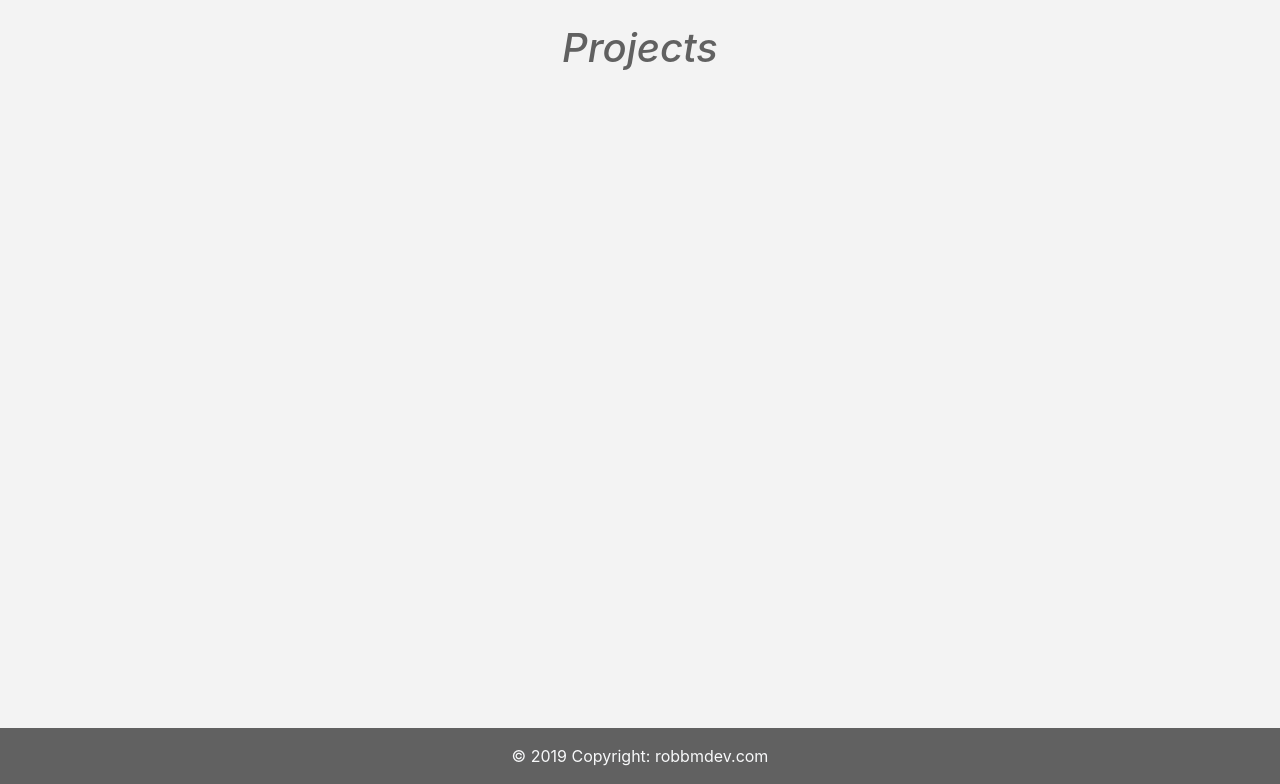
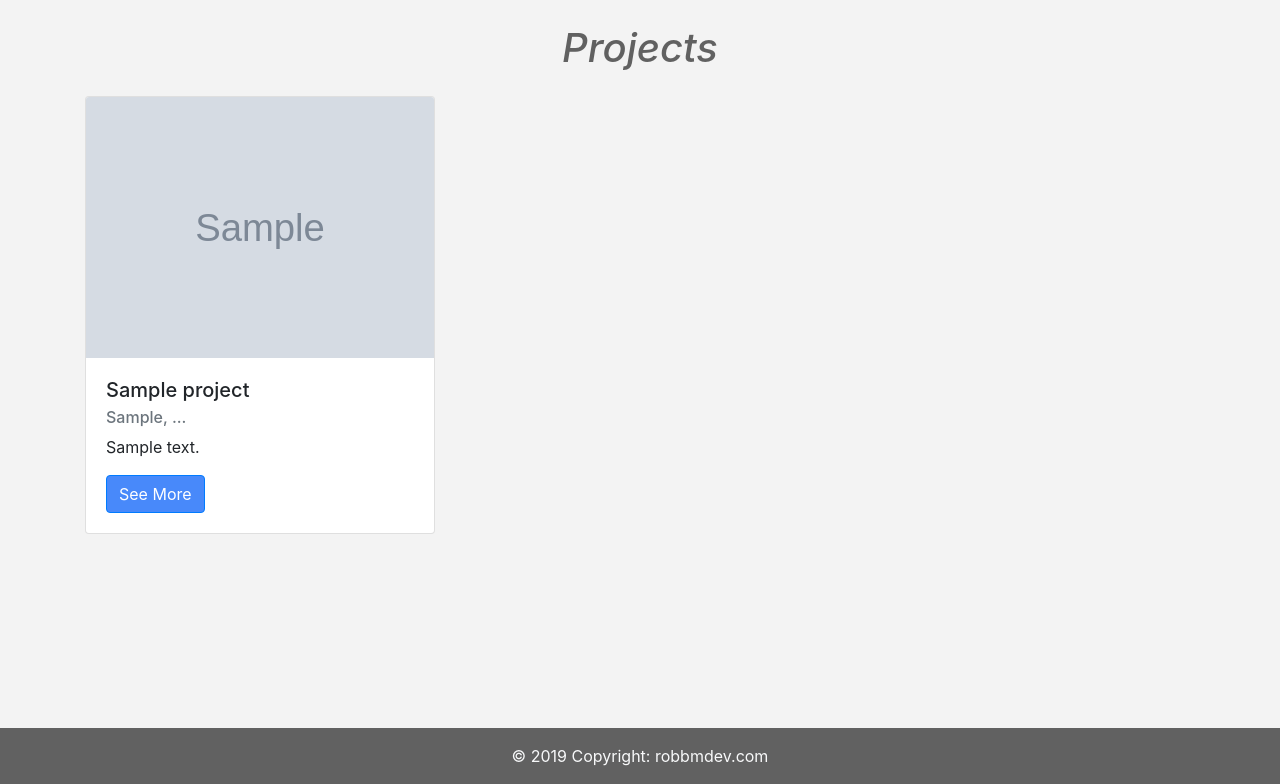
Before and after one commit to dancingCamel/Portfolio, a Flask app: page / in a window 1280 px wide. Shown: the part 464-1248 px from the top of the page. Run offline with Flask 2, Linux system fonts and the light colour scheme; tables that the repository leaves empty hold one stand-in row (values such as "Sample post"); grey boxes marked "Sample" are stand-in pictures; some libraries are stand-ins or nearby versions.

Commit message:
fetch json from /projects then make card and modal template(in progress)

```diff
--- a/static/scripts/app.js
+++ b/static/scripts/app.js
@@ -1,23 +1,112 @@
-var projects = [];
+function makeCard(uniqueId, project) {
+	// split tags into array and select only the first 3 for the card
+	var cardTags = [];
+	if (project['tags'].length > 3) {
+		for (var i = 0; i < 3; i++) {
+			cardTags.push(project['tags'][i]);
+		}
+	}
+	else {
+		cardTags = project['tags'];
+	}
+	cardTags.push('...');
+	cardTags = cardTags.join(', ');
 
-function getProjectJson() {
-	$.ajax({
-		url      : '/projects',
-		dataType : 'json',
-		success  : function(result) {
-			var results = result.projects;
+	return (
+		`<div class="col mb-4">
+		<div class="card h-100">
+			<img src="` +
+		project['thumb'] +
+		`" class="card-img-top">
+			<div class="card-body">
+				<h5 class="card-title">` +
+		project['title'] +
+		`</h5>
+				<h6 class="card-subtitle mb-2 text-muted">` +
+		cardTags +
+		`</h6>
+				<p class="card-text">` +
+		project['description'] +
+		`</p>
+				<button type="button" class="btn btn-primary blue" data-toggle="modal" data-target="#` +
+		uniqueId +
+		`">
+					See More
+				</button>
+			</div>
+		</div>
+	</div>`
+	);
+}
 
-			for (var i = 0; i < results.length; i++) {
-				var temp = results[i];
+function makeModal(uniqueId, project) {
+	return (
+		`<div class="modal fade" id="` +
+		uniqueId +
+		`" tabindex="-1" role="dialog" aria-labelledby="exampleModalLabel"
+	            aria-hidden="true">
+		<div class="modal-dialog-centered modal-dialog modal-lg" role="document">
+			<div class="modal-content">
 
-				temp['challenges'] = temp['challenges'].split(',');
-				temp['tags'] = temp['tags'].split(',');
-				projects.push(temp);
-			}
-		},
-		error    : function() {
-			let output = '<div class="alert alert-danger" role="alert">No projects found.</div>';
-			// $('#errorMessage').html(output);
-		}
+				<div class="modal-header">
+					<h5 class="modal-title" id="` +
+		uniqueId +
+		`ModalTitle">` +
+		project['title'] +
+		`</h5>
+					<button type="button" class="close" data-dismiss="modal" aria-label="Close">
+						<span aria-hidden="true">&times;</span>
+					</button>
+				</div><img src="` +
+		project['image'] +
+		`">
+				<div class="modal-body"><h6 class="card-subtitle mb-2 text-muted">` +
+		project['tags'] +
+		`</h6>
+					<div class="container-fluid">
+					<div class="row">
+					<div class="col-md-4">.col-md-4</div>
+					<div class="col-md-4 ml-auto">.col-md-4 .ml-auto</div>
+					</div>
+					<div class="row">
+					<div class="col-md-3 ml-auto">.col-md-3 .ml-auto</div>
+					<div class="col-md-2 ml-auto">.col-md-2 .ml-auto</div>
+					</div>
+					<div class="row">
+					<div class="col-md-6 ml-auto">.col-md-6 .ml-auto</div>
+					</div>
+					<div class="row">
+					<div class="col-sm-9">
+						Level 1: .col-sm-9
+						<div class="row">
+						<div class="col-8 col-sm-6">
+							Level 2: .col-8 .col-sm-6
+						</div>
+						<div class="col-4 col-sm-6">
+							Level 2: .col-4 .col-sm-6
+						</div>
+						</div>
+					</div>
+					</div>
+				</div>
+
+				</div>
+				<div class="modal-footer">
+					<button type="button" class="btn btn-secondary" data-dismiss="modal">Close</button>
+				</div>
+			</div>
+		</div>
+	</div>`
+	);
+}
+
+function makeId(string) {
+	var words = string.split(' ');
+	var camelString = [];
+	words.forEach((word) => {
+		var wordWithCamelCase = word[0].toUpperCase() + word.substring(1).toLowerCase();
+		camelString.push(wordWithCamelCase);
 	});
+	camelString[0] = camelString[0].toLowerCase();
+	return camelString.join('');
 }
--- a/templates/index.html
+++ b/templates/index.html
@@ -23,21 +23,46 @@
             </div>
         </div>
 
-        <div class="row" id="project-area">
-            <div class="content-wrapper mx-auto mt-3">
-                <!-- Projects title -->
+        <div class="row">
+            <div class="title-wrapper mx-auto mt-3 mb-3">
                 <h1 class="dark-gray-text"><em>Projects</em></h1>
-                <div class="card-container mt-3" id="project-card-container">
+            </div>
+        </div>
 
-                    <!-- Project cards dynamically generated with accosiated modal -->
+        <div class="row row-cols-1 row-cols-md-3" id="project-card-area">
 
+            <!-- Cards added here dynamically -->
+
+        </div>
+
+        <div id="modal-area">
+            <div class="modal fade" id="uniqueID" tabindex="-1" role="dialog" aria-labelledby="exampleModalLabel"
+                aria-hidden="true">
+                <div class="modal-dialog" role="document">
+                    <div class="modal-content">
+                        <div class="modal-header">
+                            <h5 class="modal-title" id="exampleModalLabel">Modal title</h5>
+                            <button type="button" class="close" data-dismiss="modal" aria-label="Close">
+                                <span aria-hidden="true">&times;</span>
+                            </button>
+                        </div>
+                        <div class="modal-body">
+                            ...
+                        </div>
+                        <div class="modal-footer">
+                            <button type="button" class="btn btn-secondary" data-dismiss="modal">Close</button>
+                            <button type="button" class="btn btn-primary">Save changes</button>
+                        </div>
+                    </div>
                 </div>
             </div>
         </div>
 
-        <div class="row">
-            <!-- social media icons (github, linkedin) -->
-        </div>
+    </div>
+
+    <div class="row">
+        <!-- social media icons (github, linkedin) -->
+    </div>
 
     </div>
 </main>
@@ -47,21 +72,63 @@
 {% block script %}
 <script>
 
+
+
+
     $(document).ready(function () {
-        getProjectJson();  // saves projects to "projects" variable
+    });
 
-        // make unique ID from title
 
-        // make bootstrap card
+    fetch('/projects').then(function (response) {
+        return response.json();
+    }).then(function (json) {
+        results = json;
 
-        // make modal
+        results['projects'].forEach(project => {
+
+            var tempTags = [];
+            project['tags'] = project['tags'].split(',');
+            project['tags'].forEach(element => {
+                tempTags.push(element.trim());
+            });
+            project['tags'] = tempTags;
+
+            console.log(project)
+
+            var uniqueId = makeId(project['title'])
+
+            var card = document.createElement("div");
+            card.innerHTML = makeCard(uniqueId, project);
+            document.querySelector('#project-card-area').appendChild(card);
+
+
+            var modal = document.createElement("div");
+            modal.innerHTML = makeModal(uniqueId, project);
+            document.querySelector('#modal-area').appendChild(modal);
+
+        });
+
+        // make unique ID from title - no space and camel case - extract to function and save in app.js
+
+        // make bootstrap card - extract to function?
+
+        // make modal - extract to function?
 
         // add all to page
         // create elements? or just add strings?
         // or create one large element and push all to DOM at once
 
 
+
+
+    }).catch(function (err) {
+        console.log('Fetch problem: ' + err.message);
     });
+
+
+
+
+
 
 </script>
 {% endblock %}
```
